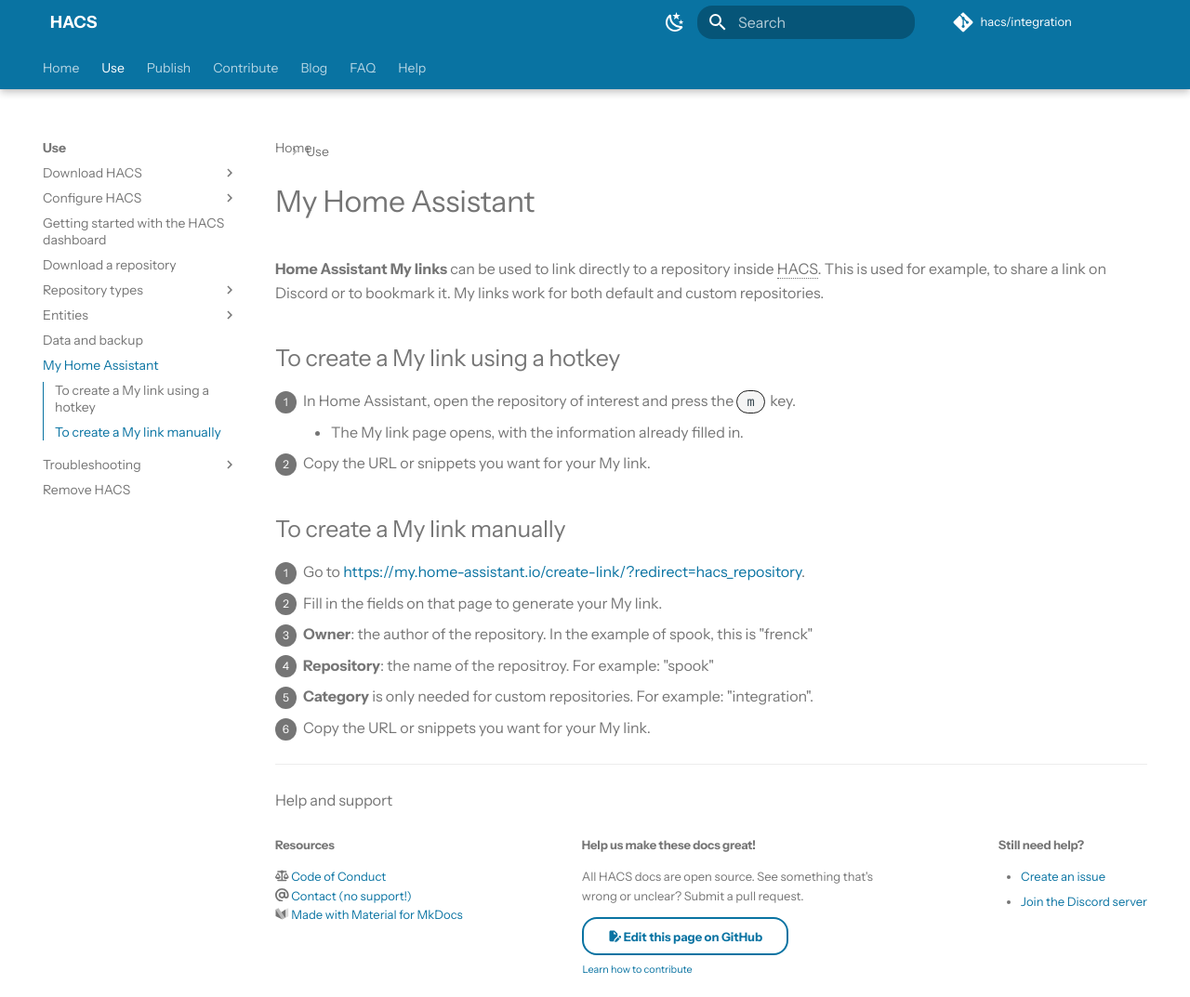
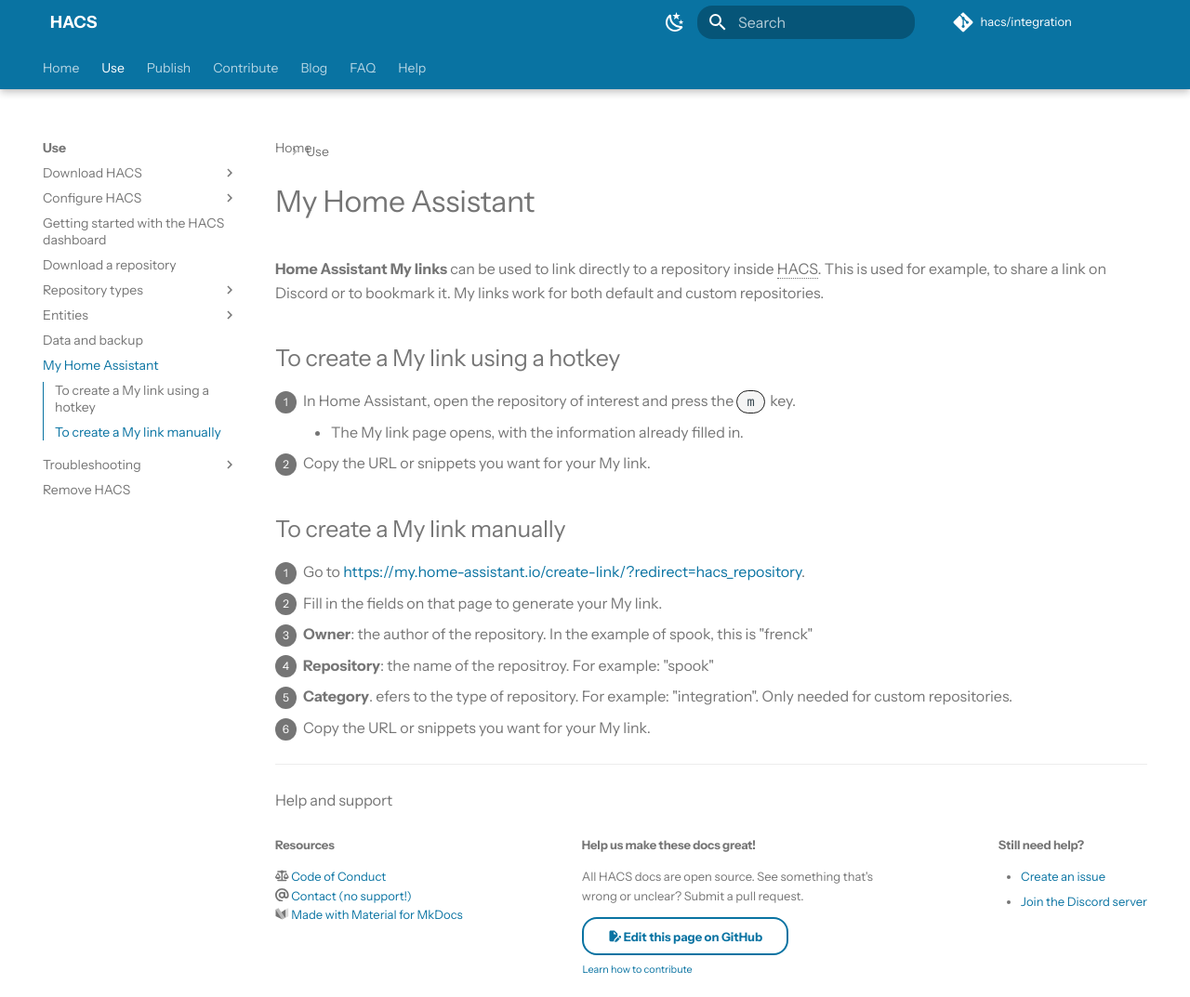
Before and after one commit to hacs/documentation, an MkDocs documentation site: the page built from source/docs/use/my.md, in a window 1280 px wide and 1073 px high. Shown: the whole window at 93% size. Built offline with MkDocs 1.6.1 and Material for MkDocs 9.7.7, drawn with Linux system fonts in a browser that asks for light colours; some web fonts are replaced; plug-ins that fetch from the network failed and are left out; comment, search, counter and statistics services are not loaded.

Commit message:
Specify meaning of category field

```diff
--- a/source/docs/use/my.md
+++ b/source/docs/use/my.md
@@ -17,5 +17,5 @@ description: 'Creating a My link to a HACS repository'
 2. Fill in the fields on that page to generate your My link.
    - **Owner**: the author of the repository. In the example of spook, this is "frenck"
    - **Repository**: the name of the repositroy. For example: "spook"
-   - **Category** is only needed for custom repositories. For example: "integration".
+   - **Category**. efers to the type of repository. For example: "integration". Only needed for custom repositories.
 3. Copy the URL or snippets you want for your My link.
```
